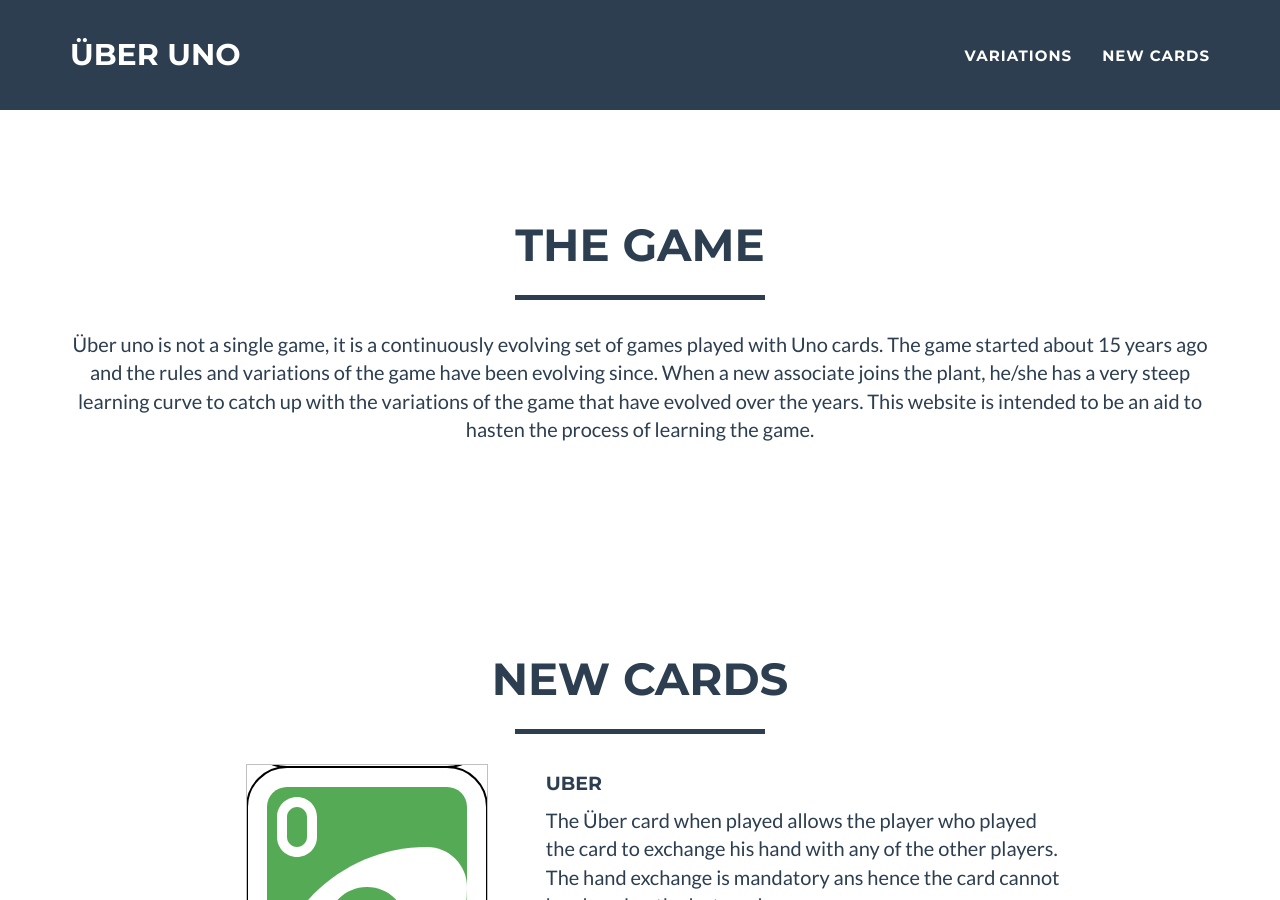
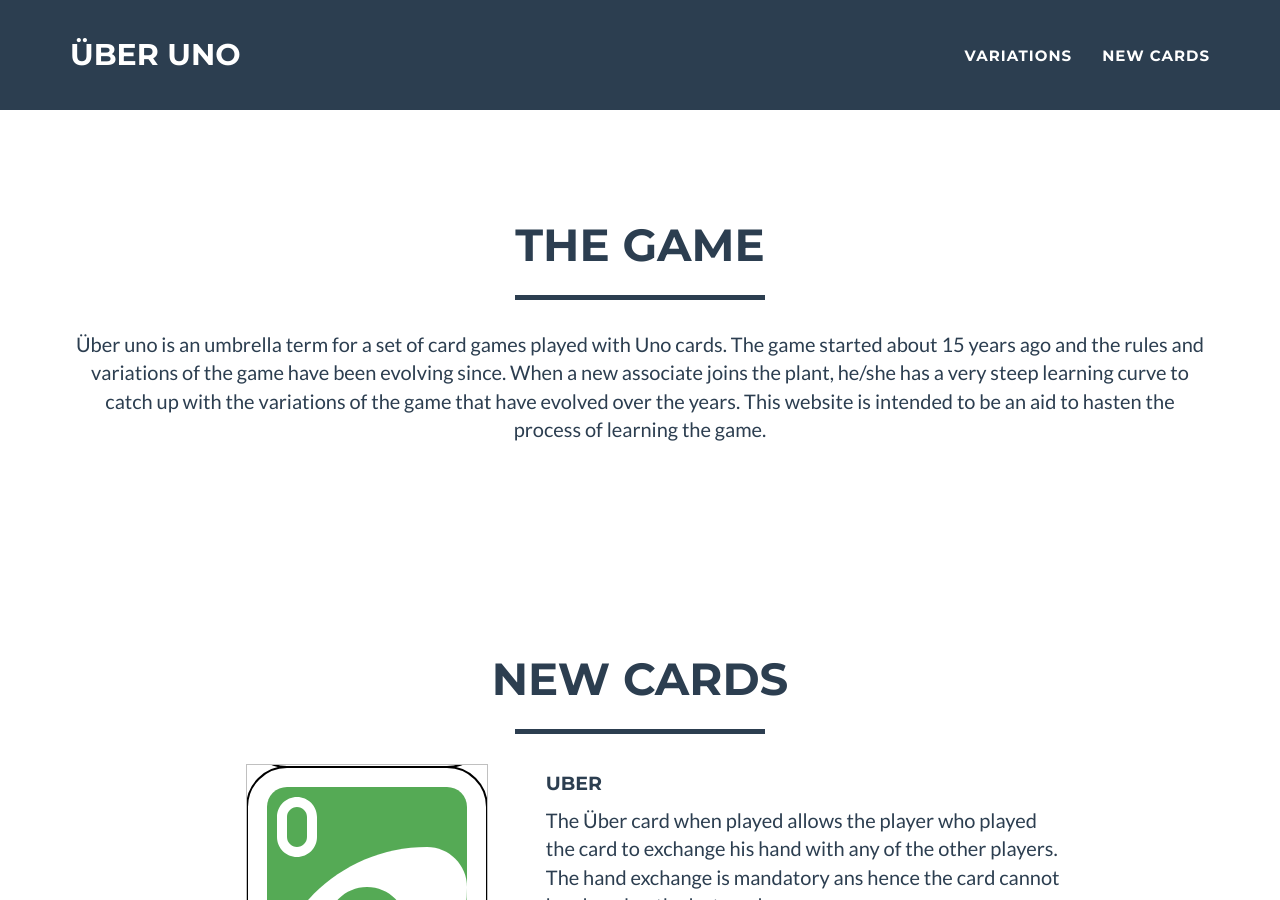
Before and after one commit to wesbreda/uberuno, a Jekyll site: the page built from index.html, in a window 1280 px wide and 900 px high. Built offline with Jekyll 4.4.1, drawn with Linux system fonts in a browser that asks for light colours.

Commit message:
Updated index.html
Minor changes in language to index.html.

```diff
--- a/index.html
+++ b/index.html
@@ -12,7 +12,7 @@
 
     <div class="row">
       <div class="col-lg-12 text-center">
-	<p>&Uuml;ber uno is not a single game, it is a continuously evolving set of games played with Uno cards. The game started about 15 years ago and the rules and variations of the game have been evolving since. When a new associate joins the plant, he/she has a very steep learning curve to catch up with the variations of the game that have evolved over the years. This website is intended to be an aid to hasten the process of learning the game.</p>
+	<p>&Uuml;ber uno is an umbrella term for a set of card games played with Uno cards. The game started about 15 years ago and the rules and variations of the game have been evolving since. When a new associate joins the plant, he/she has a very steep learning curve to catch up with the variations of the game that have evolved over the years. This website is intended to be an aid to hasten the process of learning the game.</p>
       </div>
     </div>
 </section>
```
